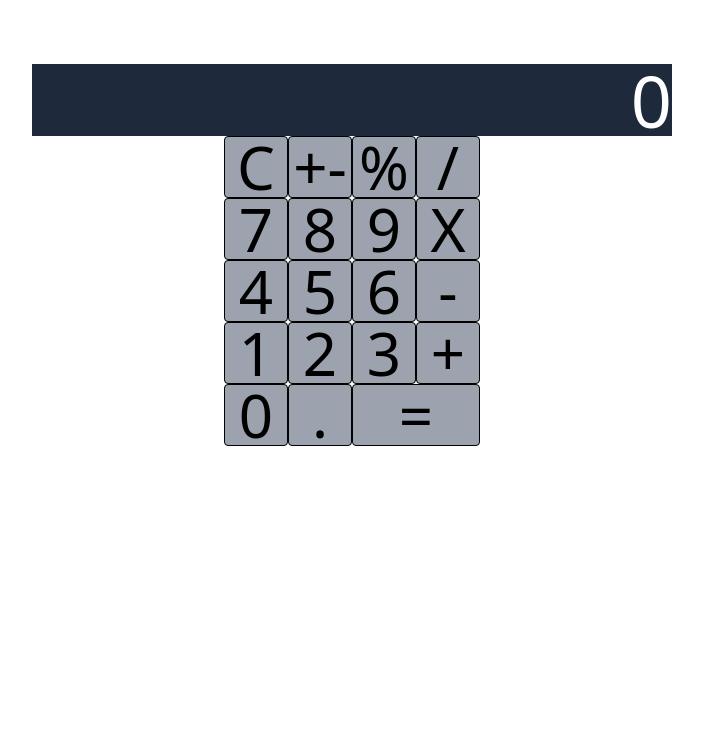
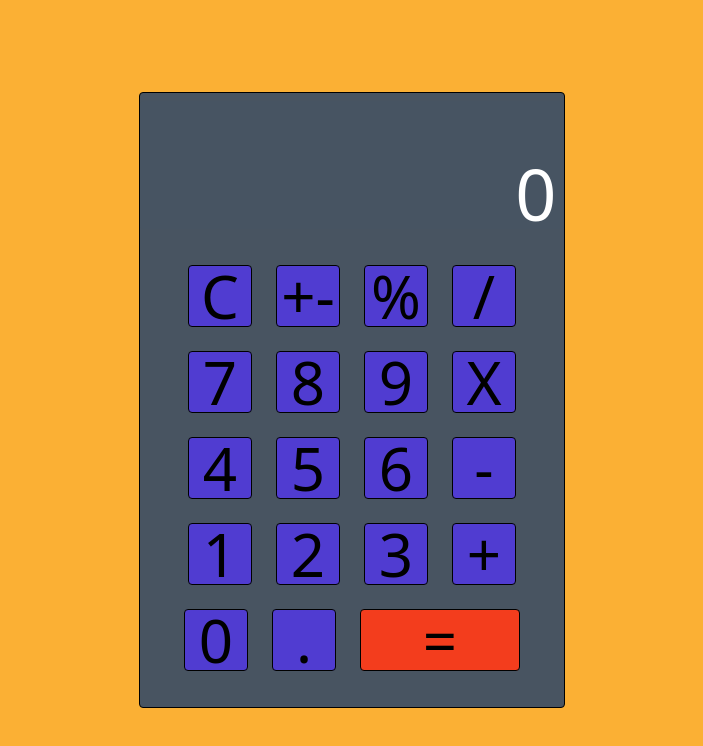
Before and after one commit to Viole01/calc, a React (Create React App) app: page / in a window 1280 px wide. Shown: the top 746 px of the page, without its empty margins (288-991 px from the left). Built offline with nearby package versions, Linux system fonts and the light colour scheme.

Commit message:
Styling done

```diff
--- a/src/App.js
+++ b/src/App.js
@@ -15,29 +15,15 @@ function App() {
     [0, '.', '='],
   ];
 
-  // const renderedBtnValues = btnValues.map(row => {
-  //   const renderedBtns = row.map((num, i) => {
-  //     return (
-  //       <Button
-  //         className={num === '=' ? 'w-24' : ''}
-  //         onClick={num => handleClick(num)}
-  //         key={i}
-  //       >
-  //         {num}
-  //       </Button>
-  //     );
-  //   });
-
-  //   return <div>{renderedBtns}</div>;
-  // });
-
   const renderedBtnValues = btnValues.map((row, i) => (
     <div className="flex justify-center" key={i}>
       {row.map((num, i) => (
         <div key={i}>
           <Button
-            className={num === '=' ? 'w-32' : ''}
-            onClick={e => setValue(e.target.innerText)}
+            className={num === '=' ? 'w-40 bg-[#f33d1d]' : ''}
+            onClick={() => {
+              console.log(`${num} clicked!`);
+            }}
           >
             {num}
           </Button>
--- a/src/components/Button.js
+++ b/src/components/Button.js
@@ -1,7 +1,7 @@
 const Button = ({ children, onClick, className }) => {
   return (
     <button
-      className={`text-6xl text-gray border bg-gray-400 hover:bg-gray-600 border-black w-16 rounded cursor-pointer ${className}`}
+      className={`text-6xl text-gray border bg-[#503cd1] m-3 border-black w-16 rounded cursor-pointer ${className}`}
       onClick={onClick}
     >
       {children}
--- a/src/components/ButtonBox.js
+++ b/src/components/ButtonBox.js
@@ -1,5 +1,9 @@
 function ButtonBox({ children }) {
-  return <div className="w-full">{children}</div>;
+  return (
+    <div className="w-auto m-2 mt-0 flex justify-center align-center flex-wrap p-4">
+      {children}
+    </div>
+  );
 }
 
 export default ButtonBox;
--- a/src/components/Calculator.js
+++ b/src/components/Calculator.js
@@ -1,6 +1,6 @@
 const Calculator = ({ children }) => {
   return (
-    <div className="flex justify-center items-center flex-col py-16 w-3/6">
+    <div className="flex justify-center border rounded bg-[#485461] border-black items-center flex-col w-2/6">
       {children}
     </div>
   );
--- a/src/components/Screen.js
+++ b/src/components/Screen.js
@@ -1,6 +1,6 @@
 const Screen = ({ value }) => {
   return (
-    <div className="bg-slate-800 text-white text-7xl flex justify-end w-full">
+    <div className="bg-[#4357692d] text-white rounded text-7xl flex justify-end items-end w-full px-2 h-32 m-2">
       {value}
     </div>
   );
--- a/src/index.css
+++ b/src/index.css
@@ -6,6 +6,6 @@
   display: flex;
   justify-content: center;
   align-items: center;
-  /* background-color: gold; */
-  /* height: 100vh; */
+  background-color: #fbb034;
+  height: 100vh;
 }
```
